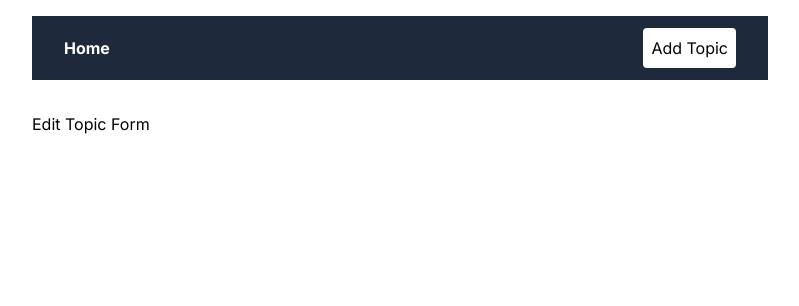
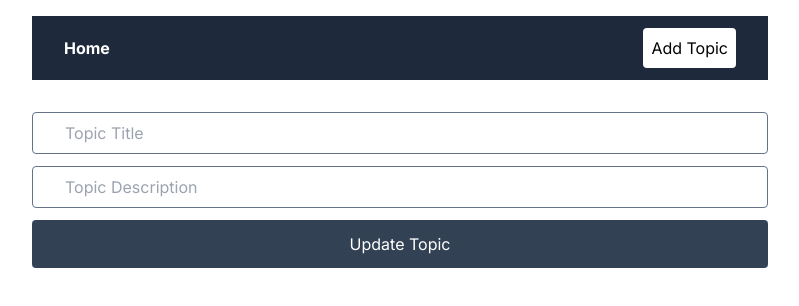
Before and after one commit to brij1728/mongodb-crud, a Next.js app: page /editTopic/123 in a window 1280 px wide. Shown: the top 306 px of the page, without its empty margins (240-1039 px from the left). Built offline with nearby package versions, Linux system fonts and the light colour scheme.

Commit message:
feat: enhance EditTopicForm component with form fields
- Add form structure to the EditTopicForm component
- Include input fields for 'Topic Title' and 'Topic Description'
- Add 'Update Topic' button to submit the form

```diff
--- a/src/components/EditTopicForm/EditTopicForm.tsx
+++ b/src/components/EditTopicForm/EditTopicForm.tsx
@@ -1,5 +1,25 @@
 import React from 'react';
 
 export const EditTopicForm = () => {
-  return <div>Edit Topic Form</div>;
+  return (
+    <form className="flex flex-col gap-3">
+      <input
+        className="rounded border border-slate-500 px-8 py-2"
+        type="text"
+        placeholder="Topic Title"
+      />
+      <input
+        className="rounded border border-slate-500 px-8 py-2"
+        type="text"
+        placeholder="Topic Description"
+      />
+
+      <button
+        className="text-bold w-full rounded bg-slate-700 px-5 py-3 text-white"
+        type="submit"
+      >
+        Update Topic
+      </button>
+    </form>
+  );
 };
```
